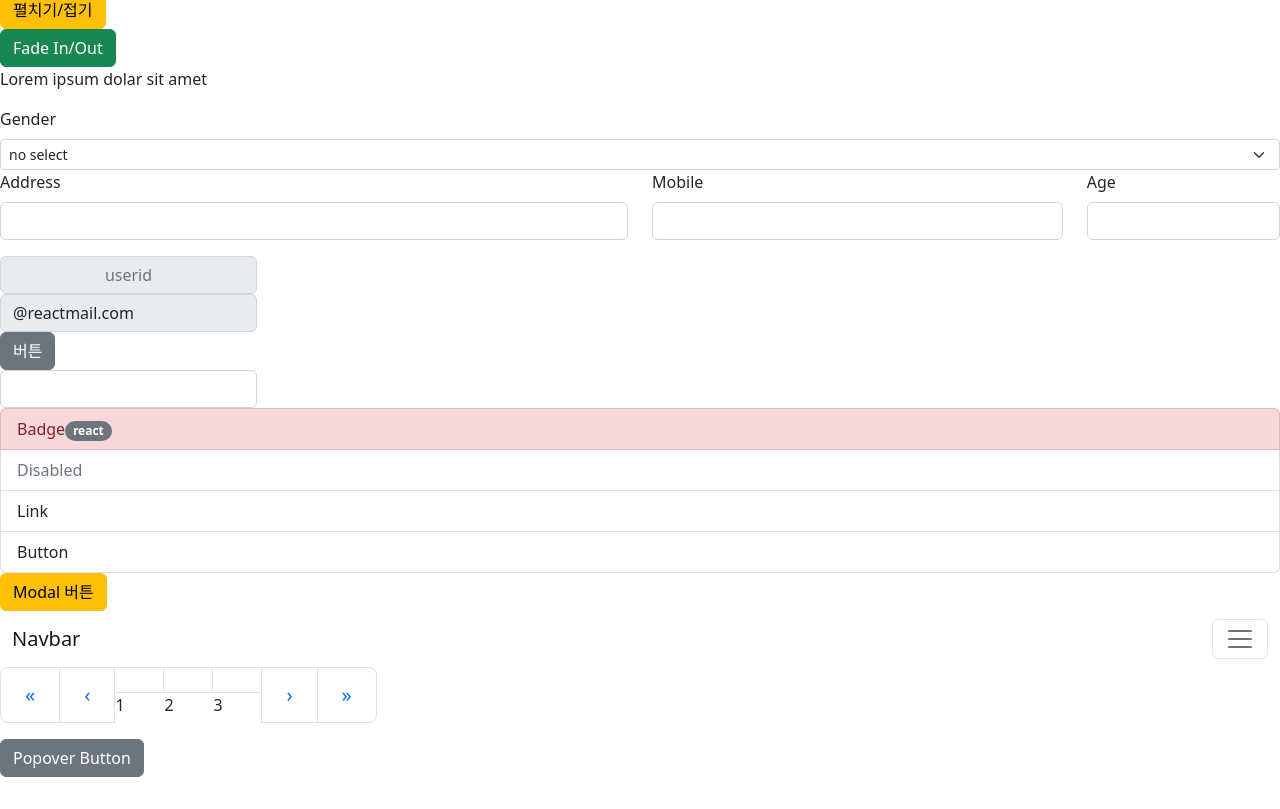
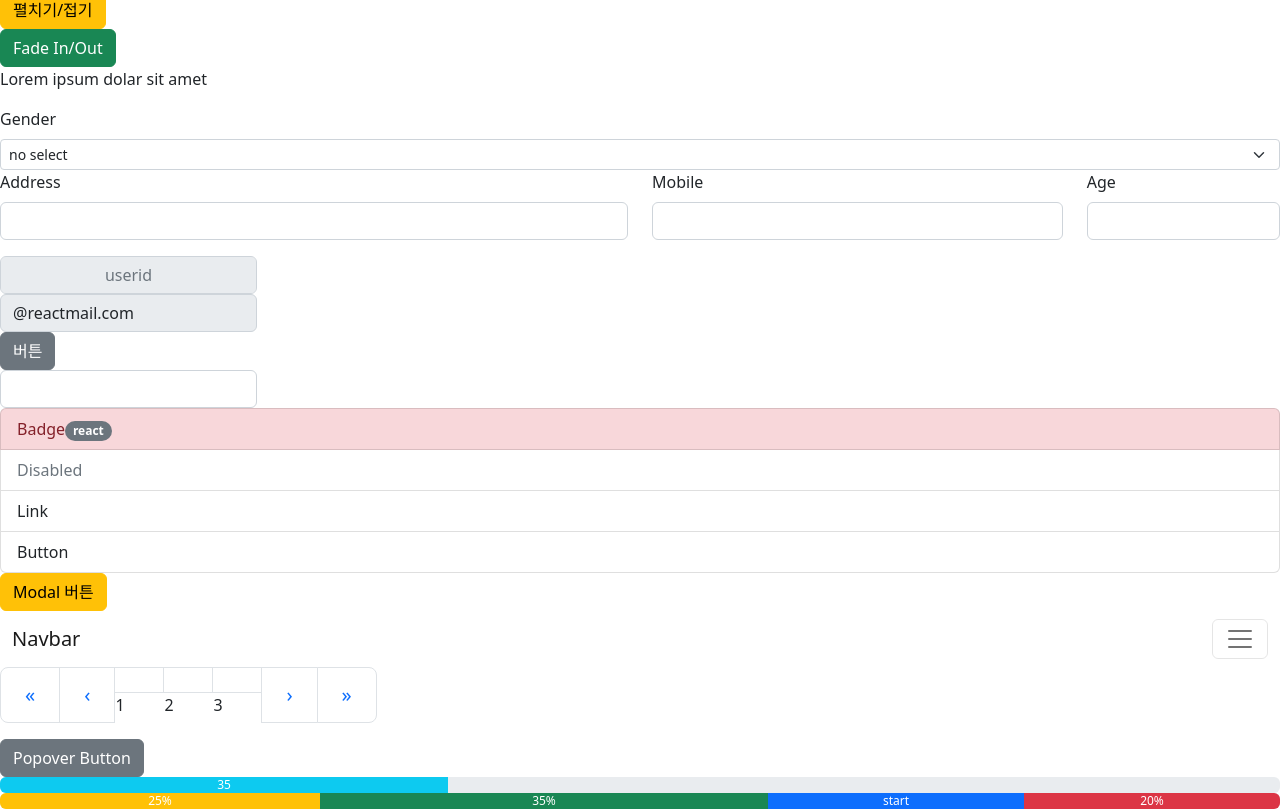
Before and after one commit to bookpark/react-ex, a React (Create React App) app in the folder strapapp/: page / in a window 1280 px wide. Shown: the part 657-1466 px from the top of the page. Before the commit the page ends 1434 px from the top, so only its background shows below. Built offline with nearby package versions, Linux system fonts and the light colour scheme.

Commit message:
Progress 예제

```diff
--- a/strapapp/src/App.js
+++ b/strapapp/src/App.js
@@ -15,6 +15,7 @@ import ReactstrapModal from './ReactstrapModal';
 import ReactstrapNavbar from './ReactstrapNavbar';
 import ReactstrapPagination from './ReactstrapPagination';
 import ReactstrapPopover from './ReactstrapPopover';
+import ReactstrapProgress from './ReactstrapProgress';
 
 function App() {
   return (
@@ -35,6 +36,7 @@ function App() {
       <ReactstrapNavbar />
       <ReactstrapPagination />
       <ReactstrapPopover />
+      <ReactstrapProgress />
     </>
   );
 }
--- /dev/null
+++ b/strapapp/src/ReactstrapProgress.js
@@ -0,0 +1,31 @@
+import { Component } from 'react';
+import { Progress } from 'reactstrap';
+
+class ReactstrapProgress extends Component {
+    constructor(props) {
+        super(props);
+        this.state = { progress: 35 }
+    }
+
+    progress = (e) => {
+        if (this.state.progress !== 100) {
+            setTimeout((() => this.setState({ progress: this.state.progress + 1 })).bind(this), 100)
+        }
+    }
+
+    render() {
+        return (
+            <>
+                <Progress color='info' value={this.state.progress}>{this.state.progress}</Progress>
+                <Progress multi>
+                    <Progress bar color='warning' value='25'>25%</Progress>
+                    <Progress bar color='success' value='35'>35%</Progress>
+                    <Progress bar value='20'>start</Progress>
+                    <Progress bar color='danger' value='20'>20%</Progress>
+                </Progress>
+            </>
+        )
+    }
+}
+
+export default ReactstrapProgress;
```
